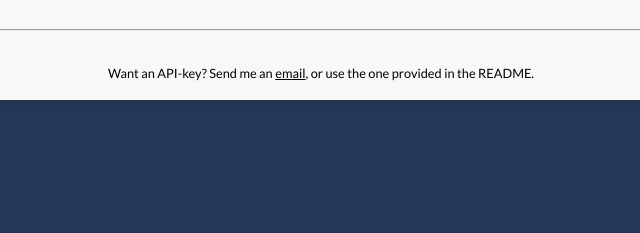
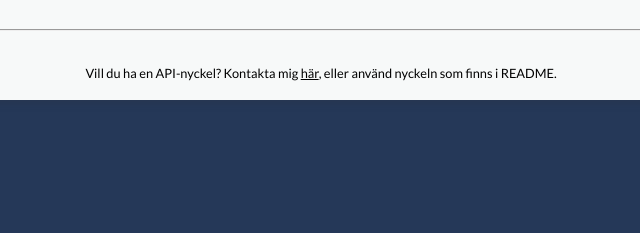
Before and after one commit to tojaskivi/rest_api_client, a website: page src/html/index.html in a window 1280 px wide. Shown: the part 348-581 px from the top of the page, 319-959 px from the left. Drawn offline with nearby package versions, Linux system fonts and the light colour scheme; files that its build step writes are made by us from their sources; no server answers; files whose address does not match are found by name.

Commit message:
change language from english to swedish

```diff
--- a/src/html/index.html
+++ b/src/html/index.html
@@ -223,7 +223,7 @@
           <img class="loading" src="assets/loading.svg" alt="" />
         </div>
         <hr>
-      <p class="api-info">Want an API-key? Send me an <a href="mailto:api@ojaskivi.se">email</a>, or use the one provided in the README.</p>
+      <p class="api-info">Vill du ha en API-nyckel? Kontakta mig <a href="mailto:api@ojaskivi.se">här</a>, eller använd nyckeln som finns i README.</p>
       </section>
     </main>
 
```
